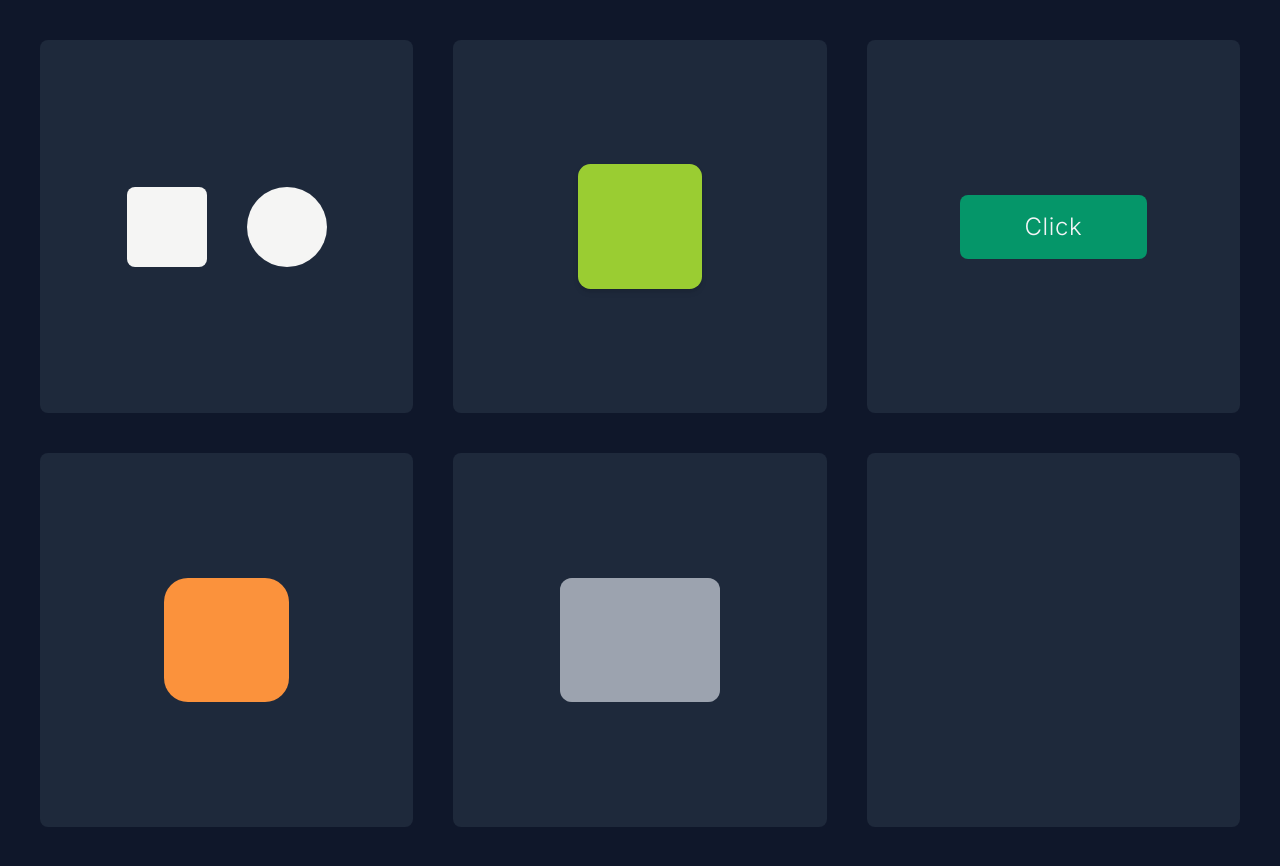
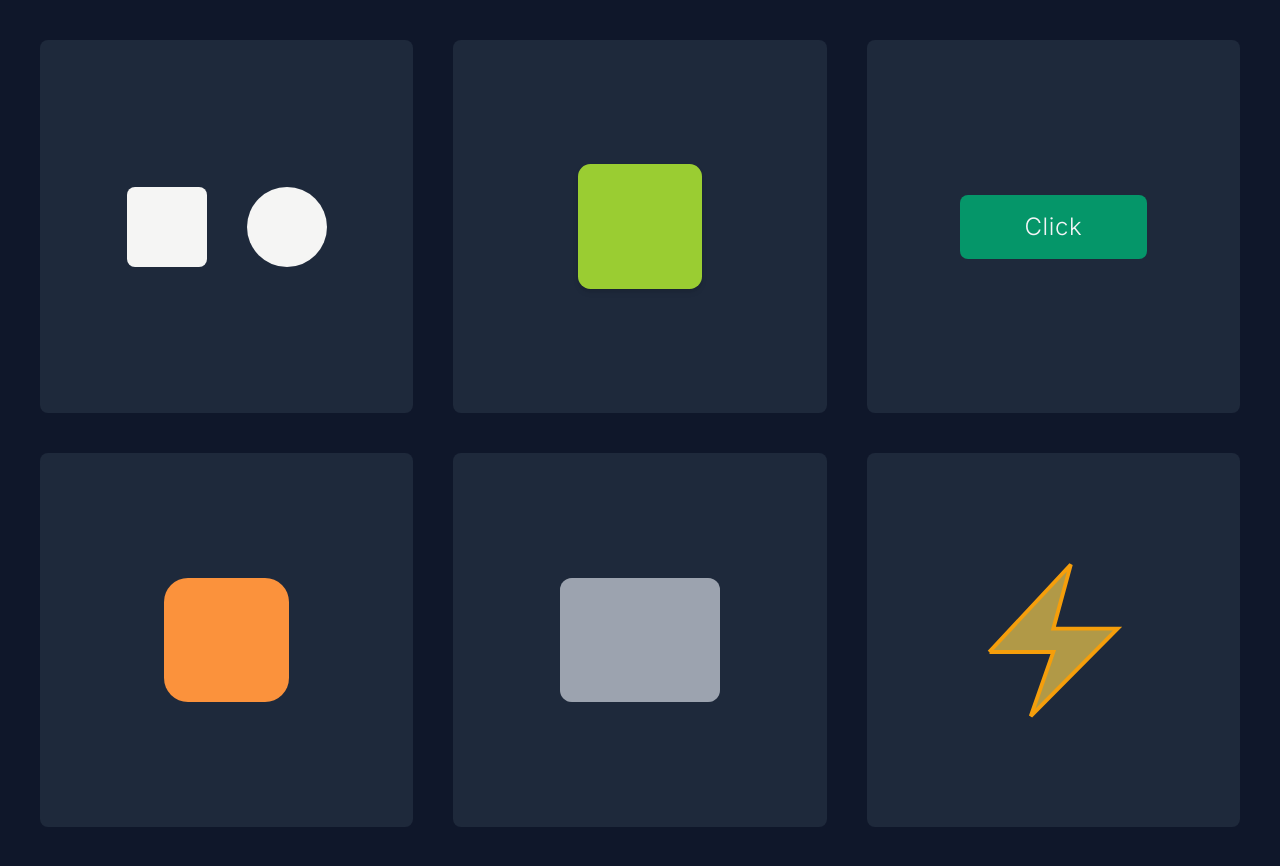
Before and after one commit to KishoreVB70/Framer-motion-portfolio, a Next.js app: page / in a window 1280 px wide. Built offline with nearby package versions, Linux system fonts and the light colour scheme.

Commit message:
added svg animation

```diff
--- a/src/components/FramerComponent.tsx
+++ b/src/components/FramerComponent.tsx
@@ -5,6 +5,7 @@ import ScaleAndRotate from "./ScaleAndRotate";
 import HoverButton from "./HoverButton";
 import DragAndDrop from "./DragAndDrop";
 import ScrollProgress from "./ScrollProgress";
+import SVG from "./SVG";
 
 export default function FramerComponent() {
   const parentVariants = {
@@ -38,7 +39,8 @@ export default function FramerComponent() {
       <HoverButton childVariants={childVariants} />
       <DragAndDrop childVariants={childVariants} />
       <ScrollProgress childVariants={childVariants} />
-      <motion.div variants={childVariants} className="bg-slate-800 aspect-square rounded-lg flex items-center justify-center gap-10" ></motion.div>
+      <SVG childVariants={childVariants}/>
+
     </motion.section>
   );
 }
--- /dev/null
+++ b/src/components/SVG.tsx
@@ -0,0 +1,42 @@
+"use client"
+import React from 'react'
+import { motion, useScroll } from 'framer-motion'
+
+const SVG = ({childVariants}: any) => {
+  const {scrollYProgress} = useScroll();
+  const svgVariants = {
+    hidden: {
+        opacity: 0,
+        pathLength: 0,
+        fill: "rgba(252, 211, 77, 0)",
+    },
+    visible: {
+        opacity: 1,
+        pathLength: 1,
+        fill: "rgba(252, 211, 77, 1)"
+    }
+
+  }
+  return (
+    <motion.div variants={childVariants} className="bg-slate-800 aspect-square rounded-lg flex items-center justify-center gap-10" >
+        <motion.svg
+            xmlns="http://www.w3.org/2000/svg"
+            viewBox="0 0 24 24"
+            className="w-1/2 stroke-amber-500 stroke-[0.5]"
+        >
+            <motion.path
+              d="m3.75 13.5 10.5-11.25L12 10.5h8.25L9.1 21.75 12 13.5H3.75Z"
+              variants={svgVariants}
+              initial="hidden"
+              animate="visible"
+              transition={{
+                default: {duration: 2, delay: 1, repeat: Infinity, repeatType: "reverse", repeatDelay:0.5},
+                fill: {duration:2, delay:2, repeat: Infinity, repeatType: "reverse", repeatDelay:0.5}
+              }}
+            />
+        </motion.svg>
+    </motion.div>
+  )
+}
+
+export default SVG
```
